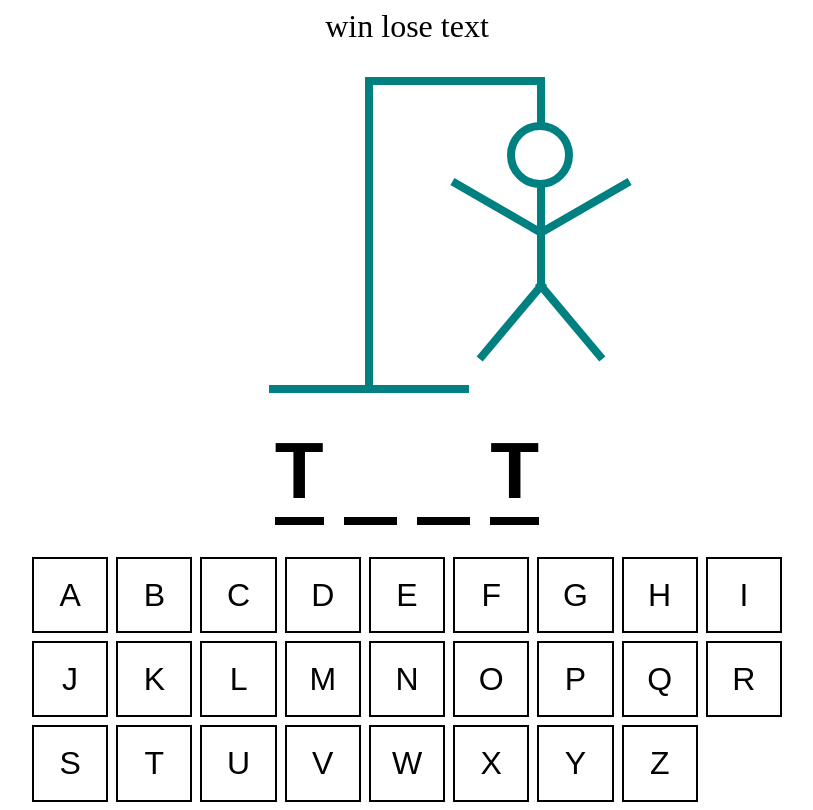
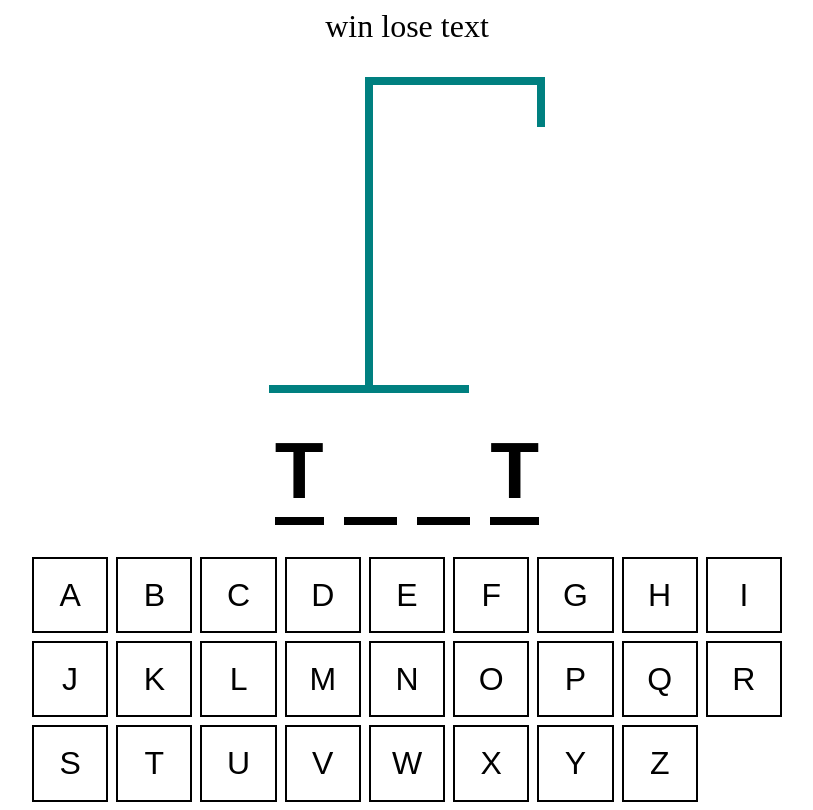
Before and after one commit to Joanna-Philips/hangman-game, a React (Vite) app: page / in a window 1280 px wide. Shown: the whole page, without its empty margins (233-1046 px from the left). Built offline with nearby package versions, Linux system fonts and the light colour scheme; the HTML template or start-up script is replaced by a standard one.

Commit message:
Drawing logic

```diff
--- a/src/App.tsx
+++ b/src/App.tsx
@@ -11,6 +11,10 @@
   console.log(wordToGuess);
 
   const [guessedLetters, setGuessedLetters] = useState<string[]>([]);
+
+  const incorrectLetters = guessedLetters.filter(
+    letter => !wordToGuess.includes(letter)
+  );
 
   return (
     <div
@@ -28,7 +32,7 @@
         win lose text{" "}
       </div>
 
-      <HangmanDrawing />
+      <HangmanDrawing numberOfGuesses={incorrectLetters.length} />
       <HangmanWord />
       <div style={{ alignSelf: "stretch" }}>
         <Keyboard />
--- a/src/HangmanDrawing.tsx
+++ b/src/HangmanDrawing.tsx
@@ -79,15 +79,16 @@
     }}/>
 )
 
-export const HangmanDrawing = () => {
+const BODY_PARTS = [HEAD, BODY, RIGHT_ARM, LEFT_ARM, RIGHT_LEG, LEFT_LEG]
+type HangmanDrawingProps = {
+  numberOfGuesses: number
+}
+
+export const HangmanDrawing = ({ numberOfGuesses } : HangmanDrawingProps) => {
   return (
     <div style={{ position: "relative" }}>
-        {HEAD}
-        {BODY}
-        {RIGHT_ARM}
-        {LEFT_ARM}
-        {RIGHT_LEG}
-        {LEFT_LEG}
+        {BODY_PARTS.slice(0, numberOfGuesses)}
+
       <div
         style={{
           height: "50px",
```
